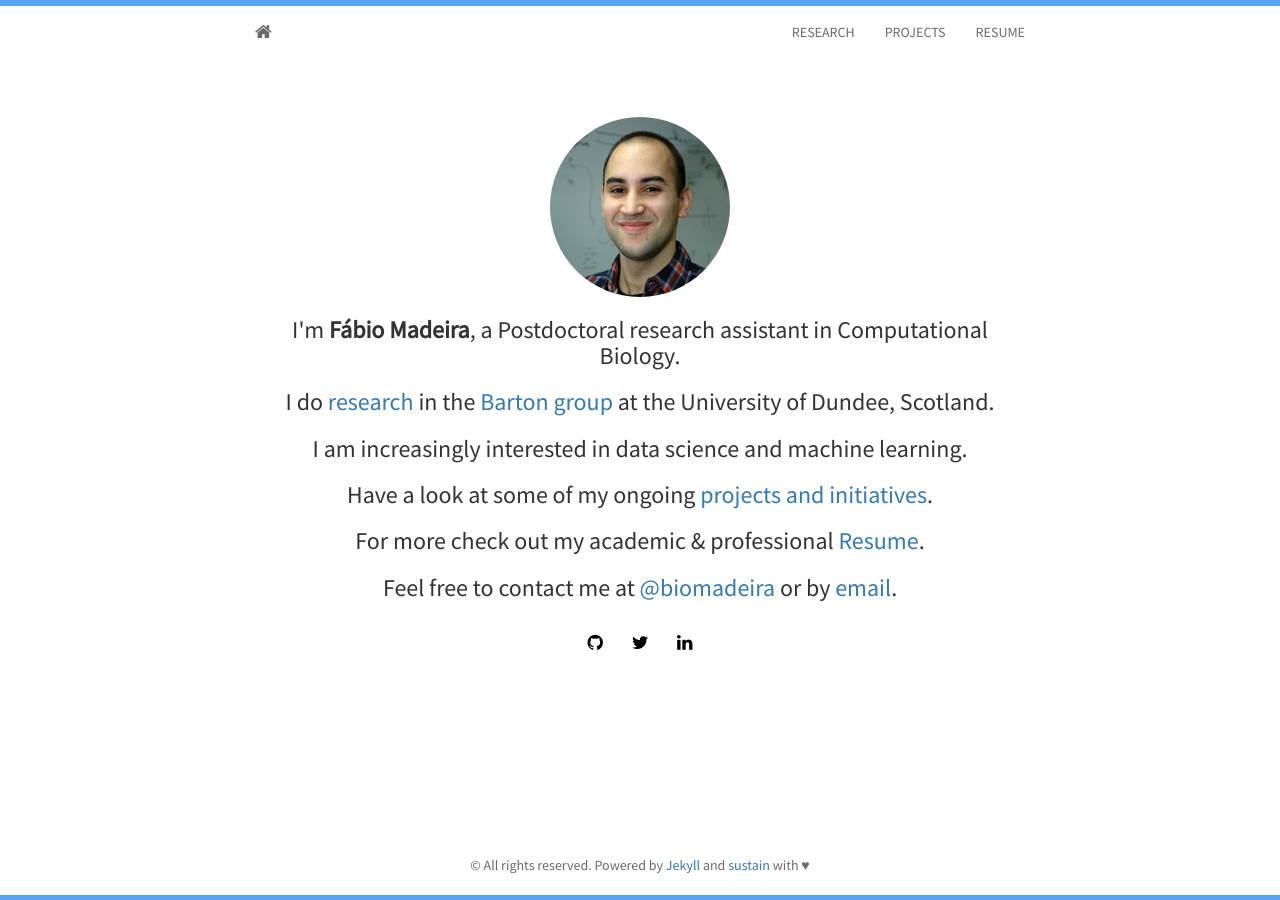
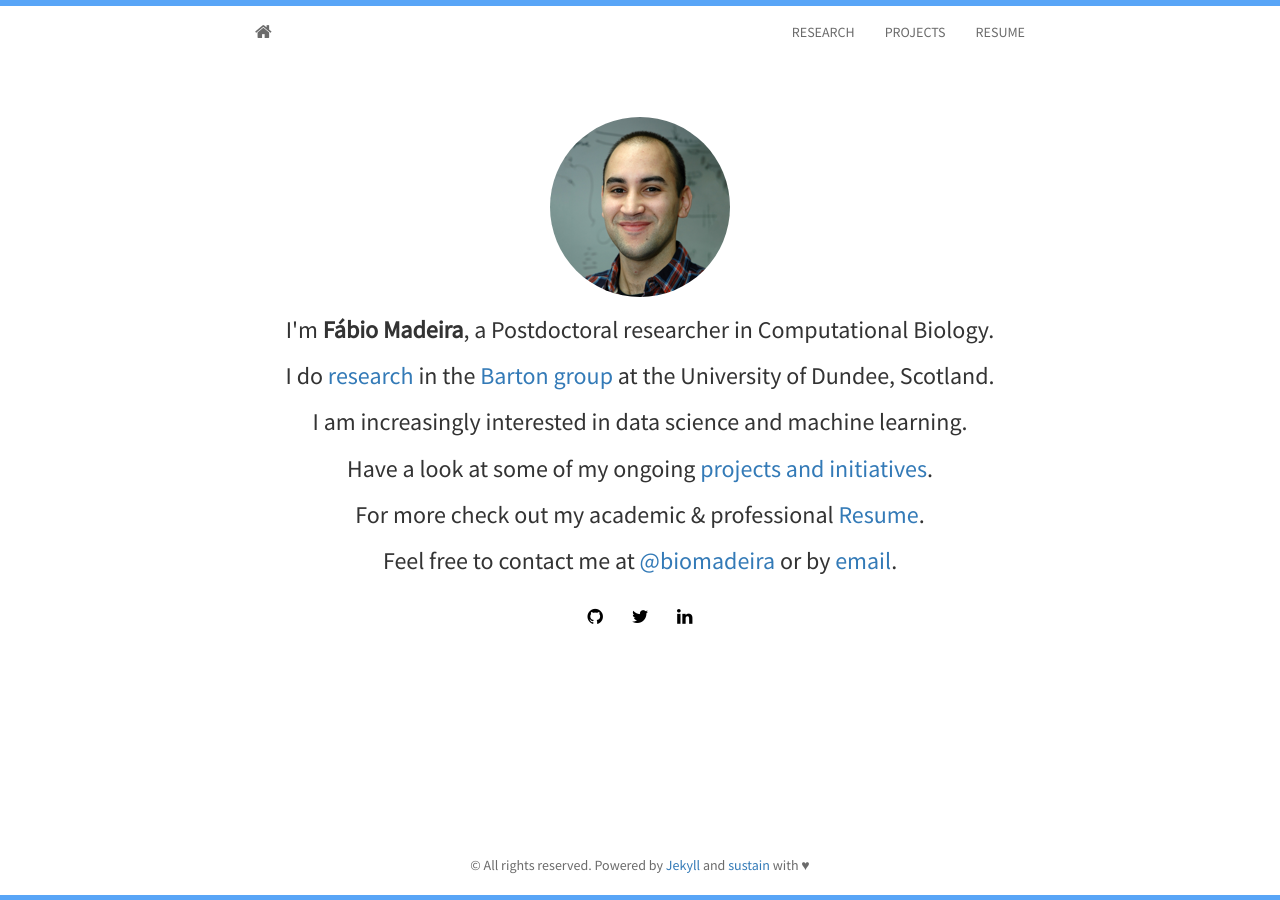
Before and after one commit to biomadeira/biomadeira.github.io, a Jekyll site: the page built from index.html, in a window 1280 px wide. Built offline with Jekyll 4.4.1, drawn with Linux system fonts in a browser that asks for light colours; nearby versions of some CDN libraries.

Commit message:
Update index.html

```diff
--- a/index.html
+++ b/index.html
@@ -7,7 +7,7 @@ layout: home
 	  <div class="avatar">
 		<img class="img-circle" src="{{ site.baseurl }}static/img/{{ site.avatar }}" alt="Responsive image">
 	  </div>
-	  <h3>I'm <strong>Fábio Madeira</strong>, a Postdoctoral research assistant in Computational Biology.</h3>
+	  <h3>I'm <strong>Fábio Madeira</strong>, a Postdoctoral researcher in Computational Biology.</h3>
 	  <h3>I do <a href="{{ site.baseurl }}/research.html">research</a> in the <a href="http://www.compbio.dundee.ac.uk/">Barton group</a> at the University of Dundee, Scotland.</h3>
 	  <h3>I am increasingly interested in data science and machine learning.</h3>
 	  <h3>Have a look at some of my ongoing <a href="{{ site.baseurl }}/projects.html"> projects and initiatives</a>.</h3>
```
